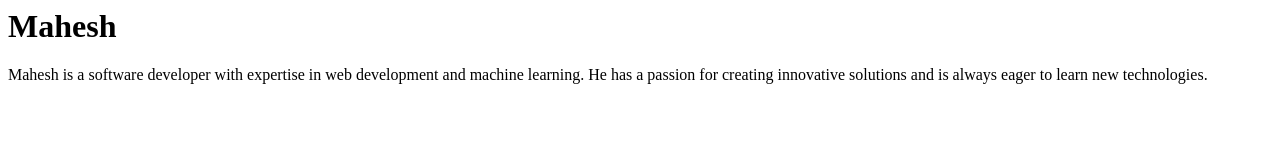
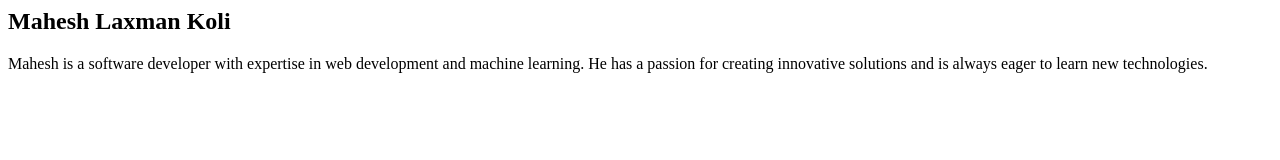
Before and after one commit to maheshkoli4206/MyProject, a plain HTML site: page index.html in a window 1280 px wide. Drawn offline with Linux system fonts and the light colour scheme.

Commit message:
in commit

```diff
--- a/index.html
+++ b/index.html
@@ -1,3 +1,3 @@
-<h1>Mahesh</h1>
+<h2>Mahesh Laxman Koli</h2>
 
 <p>Mahesh is a software developer with expertise in web development and machine learning. He has a passion for creating innovative solutions and is always eager to learn new technologies.</p>
```
